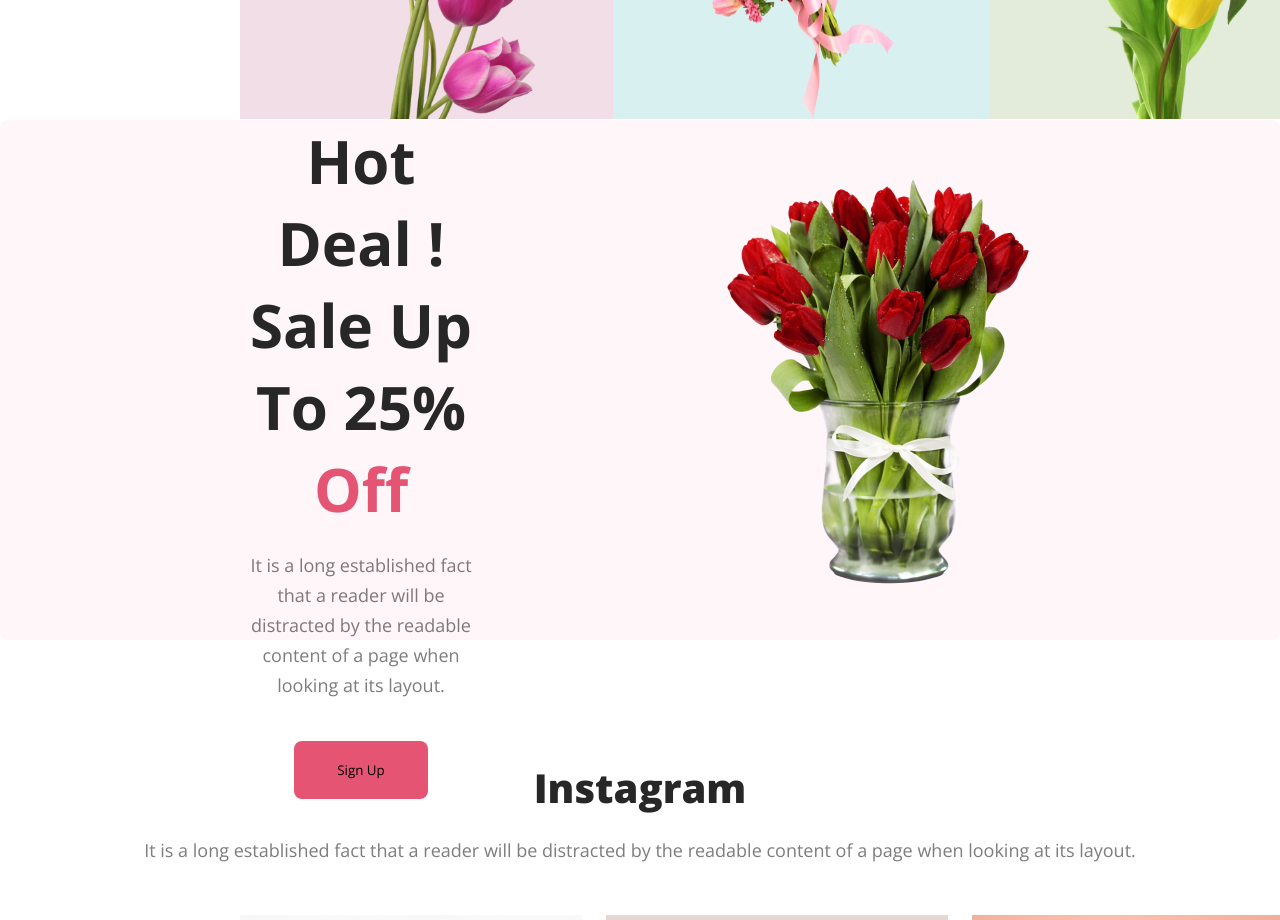
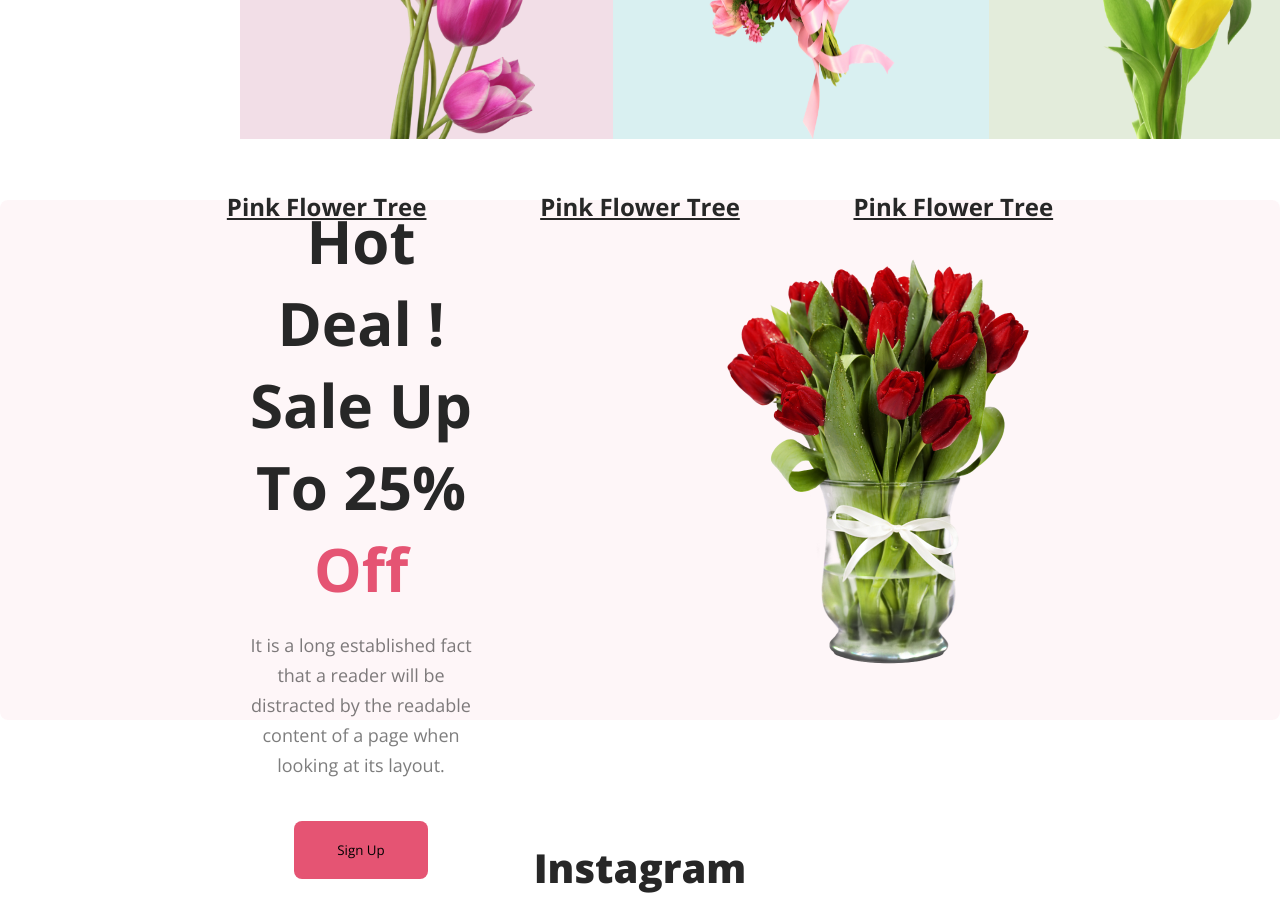
Before and after one commit to imtiazins/flower-shop-assignment, a plain HTML site: page index.html in a window 1280 px wide. Shown: the part 1360-2280 px from the top of the page. Drawn offline with nearby package versions, Linux system fonts and the light colour scheme.

Commit message:
full and final

```diff
--- a/index.css
+++ b/index.css
@@ -58,6 +58,7 @@
 .feature-flower-section {
     height: 70vh;
     background-color: #FFF;
+    margin-bottom: 120px;
 }
 
 .feature-flower {
@@ -65,7 +66,7 @@
 }
 
 .feature-flower-title {
-    padding-top: 100px;
+    padding-top: 120px;
     color: #272727;
     font-size: 40px;
     font-weight: 800;
@@ -84,7 +85,7 @@
 .feature-flower-img {
 
 
-    margin: 0px 240px 50px 240px  ;
+    margin: 0px 240px 50px 240px;
     display: flex;
     align-items: center;
     justify-content: space-between;
@@ -95,7 +96,7 @@
 
 .feature-flower-img img {
     height: 300px;
-    width: 220px ;
+    width: 220px;
 
     padding: 110px 78px 0px 78px;
 
@@ -122,6 +123,21 @@
     border-radius: 300px 300px 0px 0px;
     background: rgba(71, 125, 17, 0.15);
 }
+.flower{
+    display: flex;
+    align-items: center;
+    justify-content: space-around;
+    padding: 0px 170px ;
+
+}
+.flower-name {
+    color: #272727;
+    text-align: center;
+    font-size: 24px;
+    font-weight: 700;
+    line-height: 35px;
+    text-decoration-line: underline;
+}
 
 /* hot deal section */
 
@@ -134,7 +150,7 @@
     text-align: center;
     align-items: center;
     justify-content: space-around;
-    margin-top: 120px;
+    margin-top: 200px;
 }
 
 .hot-deal-info {
@@ -143,7 +159,7 @@
     font-weight: 800;
     width: 60%;
     margin: auto;
-    padding: 0px 240px ;
+    padding: 0px 240px;
 }
 
 .hot-deal-description {
@@ -157,7 +173,7 @@
 }
 
 .hot-deal-image {
-    padding: 100px 240px 90px 0px ;
+    padding: 100px 240px 90px 0px;
 }
 
 /* social media  */
--- a/index.html
+++ b/index.html
@@ -52,7 +52,11 @@
                 <img class="img-1" src="./images/pngwing 6.png" alt="">
                 <img class="img-2" src="./images/pngwing 5.png" alt="">
                 <img class="img-3" src="./images/pngwing 7.png" alt="">
-
+            </div>
+            <div class="flower">
+                <p class="flower-name">Pink Flower Tree</p>
+                <p class="flower-name">Pink Flower Tree</p>
+                <p class="flower-name">Pink Flower Tree</p>
             </div>
 
 
```
